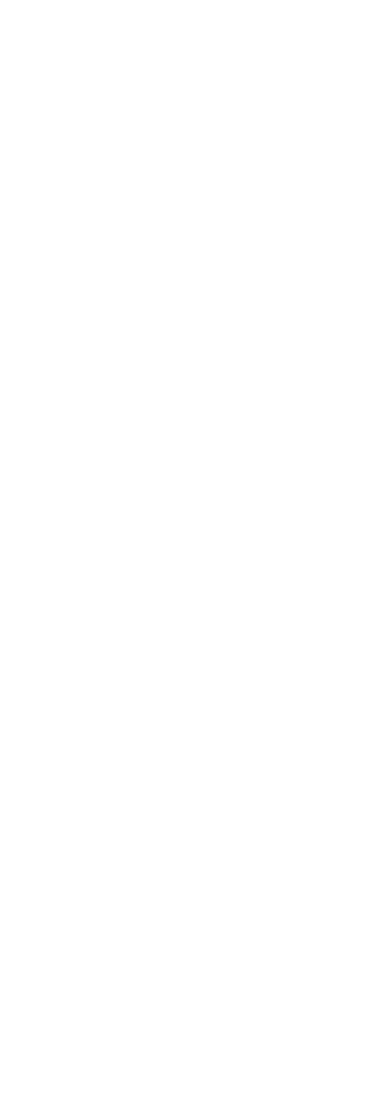
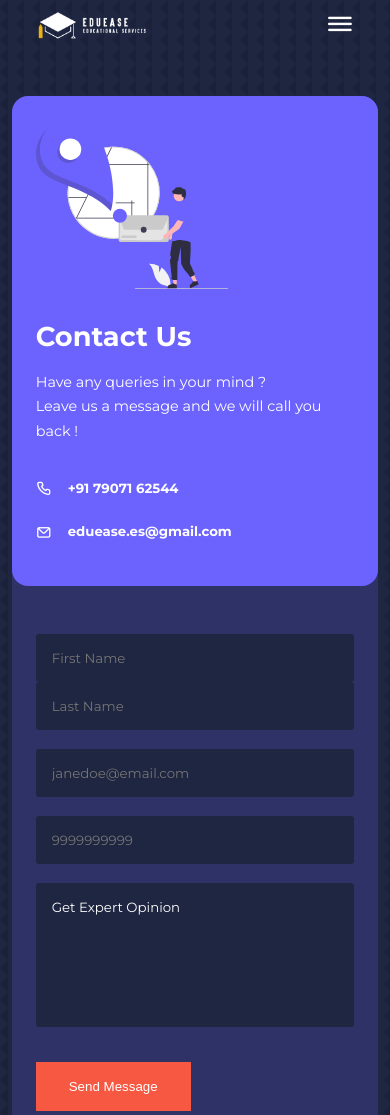
Before and after one commit to angeloseby/eduease, a plain HTML site: page contact.html in a window 390 px wide. Shown: the top 1115 px of the page. Before the commit the page ends 844 px from the top, so only its background shows below. Drawn offline with nearby package versions, Linux system fonts and the light colour scheme.

Commit message:
Second Stage
Added contact page
Added templates for pages under construction

```diff
--- /dev/null
+++ b/composer.json
@@ -0,0 +1,5 @@
+{
+    "require": {
+        "phpmailer/phpmailer": "^6.8"
+    }
+}
--- a/contact.html
+++ b/contact.html
@@ -0,0 +1,150 @@
+<!DOCTYPE html>
+<html lang="en">
+<head>
+    <meta charset="UTF-8">
+    <meta http-equiv="X-UA-Compatible" content="IE=edge">
+    <meta name="viewport" content="width=device-width, initial-scale=1.0">
+    <title>EduEase | Contact</title>
+    <!--ICONSCOUT CDN -->
+    <link rel="stylesheet" href="https://unicons.iconscout.com/release/v4.0.8/css/line.css">
+
+    <!-- GOOGLE FONTS (MONTSERRAT) -->
+    <link rel="preconnect" href="https://fonts.googleapis.com">
+    <link rel="preconnect" href="https://fonts.gstatic.com" crossorigin>
+    <link href="https://fonts.googleapis.com/css2?family=Montserrat:wght@300;400;500;600;700;800;900&display=swap" rel="stylesheet">
+
+    <!-- SWIPER JS -->
+    <link rel="stylesheet" href="https://cdn.jsdelivr.net/npm/swiper@9/swiper-bundle.min.css"/>
+
+
+
+    <link rel="stylesheet" href="./css/style.css">
+    <link rel="stylesheet" href="./css/contact.css">
+
+    <style>
+        body{
+            background-image: url('./images/bg-texture.png');
+        }
+    </style>
+
+</head>
+<body>
+    <nav>
+        <div class="container nav__container">
+            <a href="index.html"><img src="./images/anujith-without-sub white.png" class="nav__container-logo"></a>
+            <ul class="nav__menu">
+                <li><a href="index.html">Home</a></li>
+                <li><a href="about.html">About</a></li>
+                <li><a href="courses.html">Courses</a></li>
+                <li><a href="contact.html">Contact</a></li>
+            </ul>
+            <button id="open-menu-btn"><i class="uil uil-bars"></i></button>
+            <button id="close-menu-btn"><i class="uil uil-multiply"></i></i></button>
+
+        </div>
+    </nav>
+    <!-- ============== END OF NAV BAR ============== -->
+
+
+    <section class="contact">
+        <div class="container contact__container">
+            <aside class="contact__aside">
+                <div class="aside__image">
+                    <img src="./images/contact.svg" alt="Contact Aside Image">
+                </div>
+                <h2>Contact Us</h2>
+                <p>
+                    Have any queries in your mind ?<br>
+                    Leave us a message and we will call you back !
+                </p>
+                <ul class="contact__details">
+                    <li>
+                        <i class="uil uil-phone"></i>
+                        <h5>+91 79071 62544</h5>
+                    </li>
+                    <li>
+                        <i class="uil uil-envelope"></i>
+                        <h5>eduease.es@gmail.com</h5>
+                    </li>
+                </ul>
+            </aside>
+
+
+            <form class="contact__form" name="enquiry" method="post" action="https://formsubmit.co/hahehapi@mailgolem.com">
+                <div class="from__name">
+                    <input type="text" name="firstName" placeholder="First Name" required>
+                    <input type="text" name="lastName" placeholder="Last Name" required>
+                </div>
+                <input type="email" name="emailAddress" placeholder="janedoe@email.com" required>
+                <input type="tel" name="mobileNumber" placeholder="9999999999" required>
+                <textarea name="message"  rows="7" placeholder="Message" required class="form__message" id="formtextarea" >Get Expert Opinion</textarea>
+                <button type="submit" class="btn btn-primary">Send Message</button>
+            </form>
+
+        </div>
+
+    </section>
+
+
+
+
+
+
+    <footer>
+        <div class="container footer__container">
+            <div class="footer__1">
+                <a href="index.html" class = 'footer__logo'><h4>EduEase</h4></a>
+                <p>
+                    Educational Consultancy Services.
+                </p>
+            </div>
+
+            <div class="footer__2">
+                <h4>Permalinks</h4>
+                <ul class="permalinks">
+                    <li><a href="index.html">Home</a></li>
+                    <li><a href="about.html">About</a></li>
+                    <li><a href="courses.html">Courses</a></li>
+                    <li><a href="contact.html">Contact</a></li>
+                </ul>
+            </div>
+
+            <div class="footer__2">
+                <h4>Privacy </h4>
+                <ul class="privacy">
+                    <li><a href="#">Privacy Policy</a></li>
+                    <li><a href="#">Terms and Condition</a></li>
+                    <li><a href="#">Refund Policy</a></li>
+                </ul>
+            </div>
+
+            <div class="footer__4">
+                <h4>Contact Us</h4>
+                <div>
+                    <p>+91 79071 62544</p>
+                    <p>eduease.es@gmail.com</p>
+                </div>
+            </div>
+        </div>
+        <div class="footer__copyright">
+            <small>Copyright &copy; Angelo Seby</small>
+        </div>
+    </footer>
+
+    <!-- ================ END OF FOOTER =================-->
+
+
+    <script src="./main.js"></script>    <!-- OUR CUSTOM JS SCRIPT -->
+    <script>
+        $(document).ready(function () {
+          $("#formtextarea").on("input", function () {
+            this.style.height = "auto";
+            this.style.height = this.scrollHeight + 10 + "px";
+          });
+        });
+    </script>
+
+
+
+</body>
+</html>
--- a/css/contact.css
+++ b/css/contact.css
@@ -0,0 +1,173 @@
+
+.contact__container{
+    background: var(--color-bg1);
+    padding: 4rem;
+    display: grid;
+    grid-template-columns: 40% 60%;
+    gap: 4rem;
+    height: 25rem auto;
+    border-radius: 1rem;
+}
+
+.contact__aside{
+    background: var(--color-primary);
+    padding: 3rem;
+    border-radius: 1rem;
+    position: relative;
+    bottom: 0rem;
+}
+
+.aside__image{
+    width: 12rem;
+    margin-bottom: 2rem;
+}
+
+.contact__aside h2{
+    text-align: left;
+    margin-bottom: 1rem;
+}
+
+.contact__aside p{
+    font-size: 0.9rem;
+    margin-bottom: 2rem;
+}
+
+.contact__details li{
+    display: flex;
+    gap: 1rem;
+    align-items: center;
+    margin-bottom: 1rem;
+}
+
+
+.contact__form{
+    display: flex;
+    flex-direction: column;
+    gap: 1.2rem;
+    margin-right: 4rem;
+    align-self: center;
+
+}
+
+.form__name{
+    display: flex;
+    gap: 1.0rem;
+}
+
+.contact__form input[type='text']{
+    width: 40%;
+}
+
+.contact__form input[type='email']{
+    width: 81%;
+}
+
+.contact__form input[type='tel']{
+    width: 81%;
+}
+
+input,textarea{
+    width: 100%;
+    padding: 1rem;
+    background: var(--color-bg);
+    color:var(--color-white);
+    border-radius: 0.2rem;
+    font-family: 'Montserrat', sans-serif;
+}
+
+.form__message{
+    width: 81%;
+    resize: none;
+}
+
+
+
+.contact__form .btn{
+    width: max-content;
+    margin-top: 1rem;
+    cursor: pointer;
+}
+
+/* =========MEDIA QUERIS = TABLET ==========*/
+
+@media screen and (max-width: 1024px){
+
+    .contact__container{
+        gap: 1.5rem;
+        margin-top: 3rem;
+        height: auto;
+        padding: 1.5rem;
+    }
+    .contact__aside{
+        width: auto;
+        padding: 1.5rem;
+        bottom: 0;
+    }
+
+    .contact__form{
+        align-self: center;
+        margin-right: 1rem;
+    }
+
+    .contact__form input[type='text']{
+        width: 44.5%;
+    }
+
+    .contact__form input[type='email']{
+        width: 90%;
+    }
+
+    .contact__form input[type='tel']{
+        width: 90%;
+    }
+
+    .form__message{
+        width: 90%;
+        resize: none;
+    }
+}
+
+
+/* =========MEDIA QUERIS = PHONES ==========*/
+
+@media screen and (max-width:640px){
+
+    .contact__container{
+        grid-template-columns: 1fr;
+        gap: 3rem;
+        margin-top: 0;
+        padding: 0;
+        height: auto;
+    }
+
+    .contact__form{
+        margin: 0 1.5rem 3rem;
+
+    }
+
+    .form__name{
+        flex-direction: column;
+    }
+
+    .form__name input[type='text']{
+        width: 100%;
+    }
+
+    .contact__form input[type='text']{
+        width: 100%;
+    }
+
+    .contact__form input[type='email']{
+        width: 100%;
+    }
+
+    .contact__form input[type='tel']{
+        width: 100%;
+    }
+
+    .form__message{
+        width: 100%;
+        resize: none;
+    }
+
+}
```
Also changed, not shown: about.html (+60 -0 lines), courses.html (+60 -0 lines), index.html (+7 -2 lines), images/course1.jpg, images/course2.jpg, images/course3.jpg, 1 other file.
